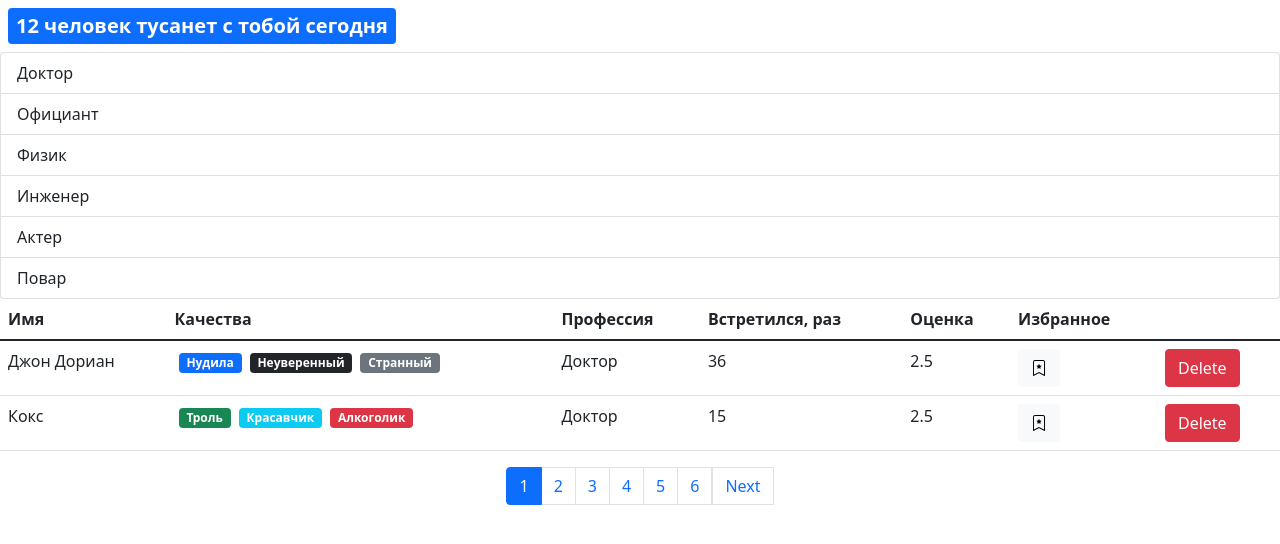
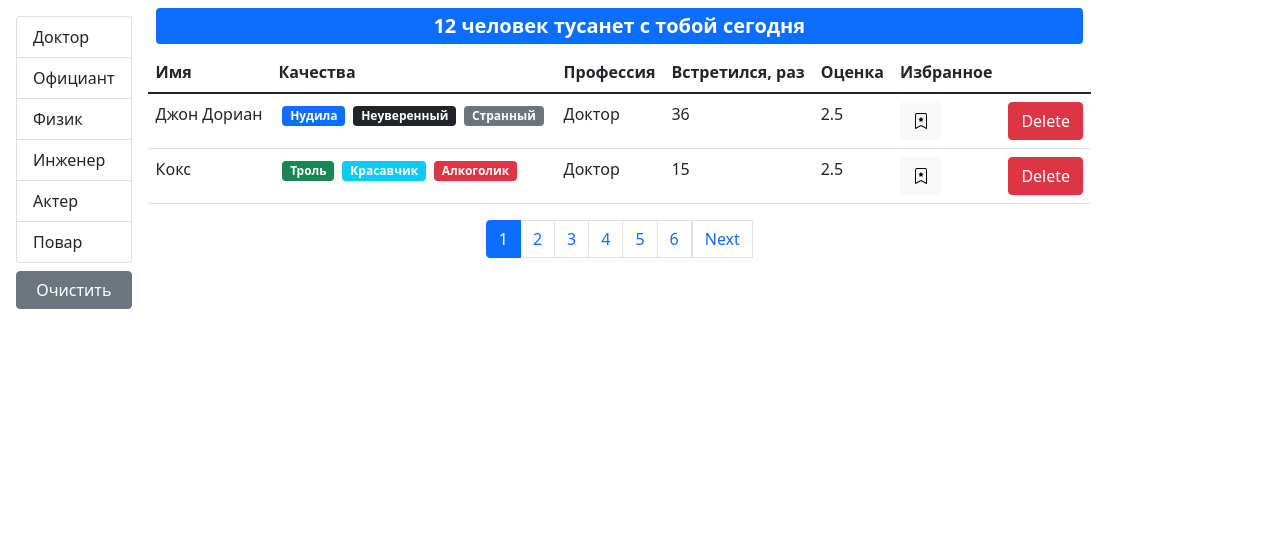
Before and after one commit to raburkeev/fast-company, a React (Create React App) app: page / in a window 1280 px wide. Shown: the top 544 px of the page. Built offline with nearby package versions, Linux system fonts and the light colour scheme.

Commit message:
add logic to groupList component

```diff
--- a/src/app.jsx
+++ b/src/app.jsx
@@ -1,7 +1,6 @@
 import React, { useState } from 'react'
 import api from './api'
 import Users from './components/users'
-import SearchStatus from './components/searchStatus'
 
 const App = () => {
     const [users, setUsers] = useState(api.users.fetchAll())
@@ -29,7 +28,6 @@
 
     return (
         <>
-            <SearchStatus length={usersCount} />
             <Users
                 users={users}
                 onDelete={handleDelete}
--- a/src/components/groupList.jsx
+++ b/src/components/groupList.jsx
@@ -1,14 +1,26 @@
 import React from 'react'
 import PropTypes from 'prop-types'
 
-const GroupList = ({ items, valueProperty, contentProperty }) => {
-    console.log(Object.keys(items))
+const GroupList = ({
+    items,
+    valueProperty,
+    contentProperty,
+    onItemSelect,
+    selectedItem
+}) => {
     return (
         <>
             <ul className="list-group">
                 {Object.keys(items).map((item) => {
                     return (
-                        <li key={items[item][valueProperty]} className="list-group-item">
+                        <li
+                            key={items[item][valueProperty]}
+                            className={`list-group-item ${
+                                items[item] === selectedItem ? 'active' : ''
+                            }`}
+                            role="button"
+                            onClick={() => onItemSelect(items[item])}
+                        >
                             {items[item][contentProperty]}
                         </li>
                     )
@@ -26,7 +38,9 @@
 GroupList.propTypes = {
     items: PropTypes.object.isRequired,
     valueProperty: PropTypes.string.isRequired,
-    contentProperty: PropTypes.string.isRequired
+    contentProperty: PropTypes.string.isRequired,
+    onItemSelect: PropTypes.func,
+    selectedItem: PropTypes.object
 }
 
 export default GroupList
--- a/src/components/users.jsx
+++ b/src/components/users.jsx
@@ -5,34 +5,59 @@
 import { paginate } from '../utils/paginate'
 import Pagination from './pagination'
 import GroupList from './groupList'
+import SearchStatus from './searchStatus'
 
 const Users = ({ users, onDelete, onToggleBookMark }) => {
     const [currentPage, setCurrentPage] = useState(1)
     const [professions, setProfessions] = useState()
+    const [selectedProf, setSelectedProf] = useState()
     const pageSize = 2
 
     useEffect(() => {
         api.professions.fetchAll().then((data) => setProfessions(data))
     }, [currentPage])
 
+    useEffect(() => {
+        setCurrentPage(1)
+    }, [selectedProf])
+
     const handlePageChange = (pageIndex) => {
         setCurrentPage(pageIndex)
     }
 
-    const usersCrop = paginate(users, currentPage, pageSize)
+    const filteredUsers = selectedProf
+        ? users.filter((user) => user.profession === selectedProf)
+        : users
+    const usersCount = filteredUsers.length
+    const usersCrop = paginate(filteredUsers, currentPage, pageSize)
 
-    const handleProfessionSelect = (params) => {
-        console.log(params)
+    const handleProfessionSelect = (item) => {
+        setSelectedProf(item)
+    }
+
+    const clearFilter = () => {
+        setSelectedProf()
     }
 
     return (
-        <>
+        <div className="d-flex">
             {professions && (
+                <div className="d-flex flex-column flex-shrink-0 p-3">
                     <GroupList
                         items={professions}
+                        selectedItem={selectedProf}
                         onItemSelect={handleProfessionSelect}
                     />
+                    <button
+                        className="btn btn-secondary mt-2"
+                        onClick={clearFilter}
+                    >
+                        Очистить
+                    </button>
+                </div>
             )}
+            <div className="d-flex flex-column">
+                <SearchStatus length={usersCount} />
                 <table className="table">
                     <thead>
                         <tr>
@@ -58,13 +83,16 @@
                         })}
                     </tbody>
                 </table>
+                <div className="d-flex justify-content-center">
                     <Pagination
-                itemsCount={users.length}
+                        itemsCount={usersCount}
                         pageSize={pageSize}
                         currentPage={currentPage}
                         onPageChange={handlePageChange}
                     />
-        </>
+                </div>
+            </div>
+        </div>
     )
 }
 
```
Lines whose indentation alone changed are shown as unchanged.
